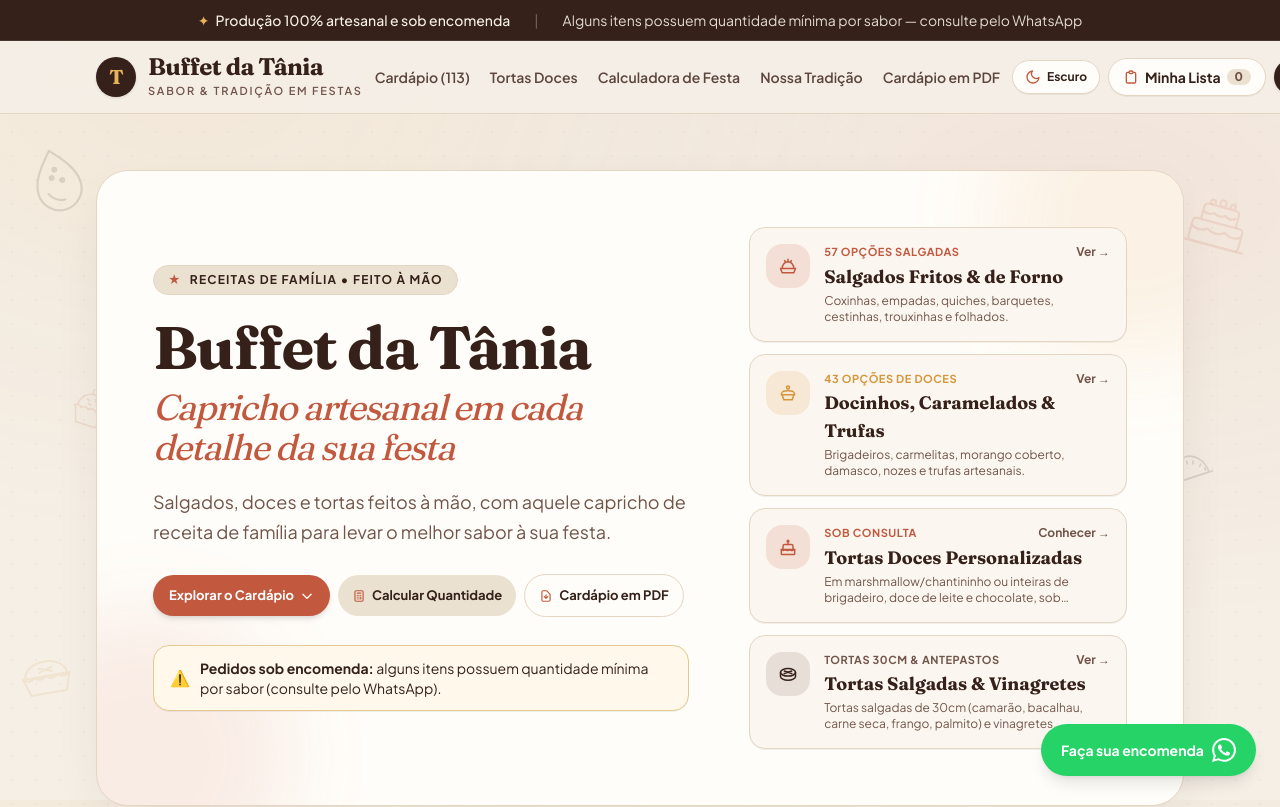
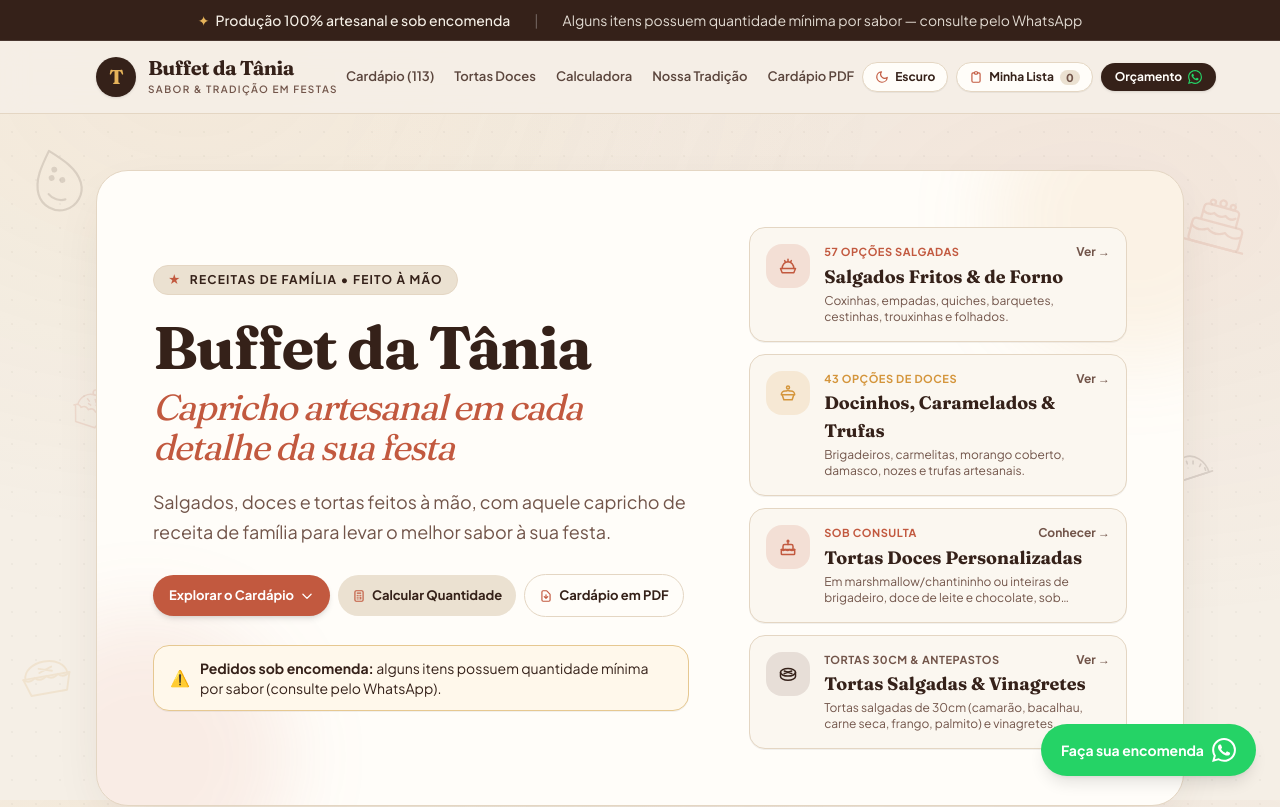
Before and after one commit to PeuBrazil/menu-tania-buffet, a Next.js app: page / in a window 1280 px wide. Shown: the top 807 px of the page. Built offline with nearby package versions, Linux system fonts and the light colour scheme.

Commit message:
style: alinha largura da topbar exatamente com as bordas do card principal

```diff
--- a/src/app/page.tsx
+++ b/src/app/page.tsx
@@ -277,7 +277,7 @@ export default function Home() {
 
       {/* Navbar Sticky */}
       <header className="sticky top-0 z-40 bg-brand-bg/95 backdrop-blur-md border-b border-brand-border transition-all">
-        <div className="max-w-6xl mx-auto px-3.5 sm:px-6 lg:px-8 h-16 sm:h-18 flex items-center justify-between gap-3">
+        <div className="max-w-6xl mx-auto px-3.5 sm:px-6 lg:px-8 h-16 sm:h-18 flex items-center justify-between gap-2">
           <a href="#" className="flex items-center gap-2.5 sm:gap-3 group shrink-0">
             <div className="w-9 h-9 sm:w-10 sm:h-10 rounded-full bg-brand-espresso text-[#F5EFE6] flex items-center justify-center shadow-sm group-hover:bg-brand-primary transition-colors shrink-0">
               <span className="font-serif font-bold text-lg sm:text-xl tracking-tighter text-[#E6B35A] group-hover:text-white">
@@ -285,16 +285,16 @@ export default function Home() {
               </span>
             </div>
             <div>
-              <span className="font-serif font-bold text-lg sm:text-2xl text-brand-heading tracking-tight block leading-none whitespace-nowrap">
+              <span className="font-serif font-bold text-lg sm:text-xl text-brand-heading tracking-tight block leading-none whitespace-nowrap">
                 Buffet da Tânia
               </span>
-              <span className="text-[10px] sm:text-[11px] uppercase tracking-[0.16em] text-brand-muted font-semibold block mt-1 whitespace-nowrap">
+              <span className="text-[10px] uppercase tracking-[0.14em] text-brand-muted font-semibold block mt-1 whitespace-nowrap">
                 Sabor & Tradição em Festas
               </span>
             </div>
           </a>
 
-          <nav className="hidden xl:flex items-center gap-5 text-sm font-semibold text-brand-text/90">
+          <nav className="hidden lg:flex items-center gap-4 xl:gap-5 text-xs xl:text-[13px] font-semibold text-brand-text/90">
             <a href="#cardapio" className="hover:text-brand-primary transition-colors whitespace-nowrap">
               Cardápio ({totalMenuItemsCount})
             </a>
@@ -306,7 +306,7 @@ export default function Home() {
               onClick={() => setShowCalculator(true)}
               className="hover:text-brand-primary transition-colors whitespace-nowrap"
             >
-              Calculadora de Festa
+              Calculadora
             </a>
             <a href="#tradicao" className="hover:text-brand-primary transition-colors whitespace-nowrap">
               Nossa Tradição
@@ -316,7 +316,7 @@ export default function Home() {
               onClick={() => setPdfPreviewMode("menu")}
               className="hover:text-brand-primary transition-colors whitespace-nowrap cursor-pointer"
             >
-              Cardápio em PDF
+              Cardápio PDF
             </button>
           </nav>
 
@@ -324,12 +324,12 @@ export default function Home() {
             <button
               type="button"
               onClick={toggleDarkMode}
-              className="inline-flex items-center justify-center gap-1.5 w-9 h-9 sm:w-auto sm:h-auto sm:px-3 sm:py-2 rounded-full bg-brand-card border border-brand-border hover:border-brand-primary text-brand-heading text-xs font-bold shadow-2xs transition-all cursor-pointer"
+              className="inline-flex items-center justify-center gap-1.5 w-9 h-9 sm:w-auto sm:h-auto sm:px-3 sm:py-1.5 rounded-full bg-brand-card border border-brand-border hover:border-brand-primary text-brand-heading text-xs font-bold shadow-2xs transition-all cursor-pointer"
               aria-label={darkMode ? "Ativar modo claro" : "Ativar modo escuro"}
             >
               {darkMode ? (
                 <>
-                  <svg viewBox="0 0 24 24" fill="none" stroke="currentColor" strokeWidth="2" className="w-4 h-4 text-brand-gold">
+                  <svg viewBox="0 0 24 24" fill="none" stroke="currentColor" strokeWidth="2" className="w-3.5 h-3.5 text-brand-gold">
                     <circle cx="12" cy="12" r="5" />
                     <path strokeLinecap="round" d="M12 1v2M12 21v2M4.22 4.22l1.42 1.42M18.36 18.36l1.42 1.42M1 12h2M21 12h2M4.22 19.78l1.42-1.42M18.36 5.64l1.42-1.42" />
                   </svg>
@@ -337,7 +337,7 @@ export default function Home() {
                 </>
               ) : (
                 <>
-                  <svg viewBox="0 0 24 24" fill="none" stroke="currentColor" strokeWidth="2" className="w-4 h-4 text-brand-primary">
+                  <svg viewBox="0 0 24 24" fill="none" stroke="currentColor" strokeWidth="2" className="w-3.5 h-3.5 text-brand-primary">
                     <path strokeLinecap="round" strokeLinejoin="round" d="M21 12.79A9 9 0 1111.21 3 7 7 0 0021 12.79z" />
                   </svg>
                   <span className="hidden sm:inline">Escuro</span>
@@ -348,15 +348,15 @@ export default function Home() {
             <button
               type="button"
               onClick={() => setIsCartOpen(true)}
-              className="relative inline-flex items-center gap-1.5 px-3 sm:px-3.5 py-2 rounded-full bg-brand-card border border-brand-border hover:border-brand-primary text-brand-heading text-xs sm:text-sm font-bold shadow-2xs transition-all cursor-pointer"
+              className="relative inline-flex items-center gap-1.5 px-3 py-1.5 rounded-full bg-brand-card border border-brand-border hover:border-brand-primary text-brand-heading text-xs font-bold shadow-2xs transition-all cursor-pointer"
             >
-              <svg viewBox="0 0 24 24" fill="none" stroke="currentColor" strokeWidth="2" className="w-4 h-4 text-brand-primary shrink-0">
+              <svg viewBox="0 0 24 24" fill="none" stroke="currentColor" strokeWidth="2" className="w-3.5 h-3.5 text-brand-primary shrink-0">
                 <path strokeLinecap="round" strokeLinejoin="round" d="M9 5H7a2 2 0 00-2 2v12a2 2 0 002 2h10a2 2 0 002-2V7a2 2 0 00-2-2h-2M9 5a2 2 0 002 2h2a2 2 0 002-2M9 5a2 2 0 012-2h2a2 2 0 012 2" />
               </svg>
               <span className="hidden sm:inline">Minha Lista</span>
               <span className="sm:hidden">Lista</span>
               <span
-                className={`px-2 py-0.5 rounded-full text-xs font-extrabold leading-none ${
+                className={`px-1.5 py-0.5 rounded-full text-[11px] font-extrabold leading-none ${
                   cartEntries.length > 0
                     ? "bg-brand-primary text-white"
                     : "bg-brand-bg-alt text-brand-muted"
@@ -370,10 +370,10 @@ export default function Home() {
               href={getGeneralWhatsAppLink()}
               target="_blank"
               rel="noopener noreferrer"
-              className="hidden sm:inline-flex items-center gap-2 px-4 py-2 rounded-full bg-brand-espresso hover:bg-brand-primary text-[#FFFDF9] text-xs sm:text-sm font-bold shadow-sm transition-all"
+              className="hidden sm:inline-flex items-center gap-1.5 px-3.5 py-1.5 rounded-full bg-brand-espresso hover:bg-brand-primary text-[#FFFDF9] text-xs font-bold shadow-sm transition-all"
             >
               <span>Orçamento</span>
-              <svg viewBox="0 0 24 24" fill="currentColor" className="w-4 h-4 text-[#25D366]">
+              <svg viewBox="0 0 24 24" fill="currentColor" className="w-3.5 h-3.5 text-[#25D366]">
                 <path d="M17.472 14.382c-.297-.149-1.758-.867-2.03-.967-.273-.099-.471-.148-.67.15-.197.297-.767.966-.94 1.164-.173.199-.347.223-.644.075-.297-.15-1.255-.463-2.39-1.475-.883-.788-1.48-1.761-1.653-2.059-.173-.297-.018-.458.13-.606.134-.133.298-.347.446-.52.149-.174.198-.298.298-.497.099-.198.05-.371-.025-.52-.075-.149-.669-1.612-.916-2.207-.242-.579-.487-.5-.669-.51a12.8 12.8 0 00-.57-.01c-.198 0-.52.074-.792.372-.272.297-1.04 1.016-1.04 2.479 0 1.462 1.065 2.875 1.213 3.074.149.198 2.096 3.2 5.077 4.487.709.306 1.262.489 1.694.625.712.227 1.36.195 1.871.118.571-.085 1.758-.719 2.006-1.413.248-.694.248-1.289.173-1.413-.074-.124-.272-.198-.57-.347m-5.421 7.403h-.004a9.87 9.87 0 01-5.031-1.378l-.361-.214-3.741.982.998-3.648-.235-.374a9.86 9.86 0 01-1.51-5.26c.001-5.45 4.436-9.884 9.888-9.884 2.64 0 5.122 1.03 6.988 2.898a9.825 9.825 0 012.893 6.994c-.003 5.45-4.437 9.884-9.885 9.884m8.413-18.297A11.815 11.815 0 0012.05 0C5.495 0 .16 5.335.157 11.892c0 2.096.547 4.142 1.588 5.945L.057 24l6.305-1.654a11.882 11.882 0 005.683 1.448h.005c6.554 0 11.89-5.335 11.893-11.893a11.821 11.821 0 00-3.48-8.413Z" />
               </svg>
             </a>
```
